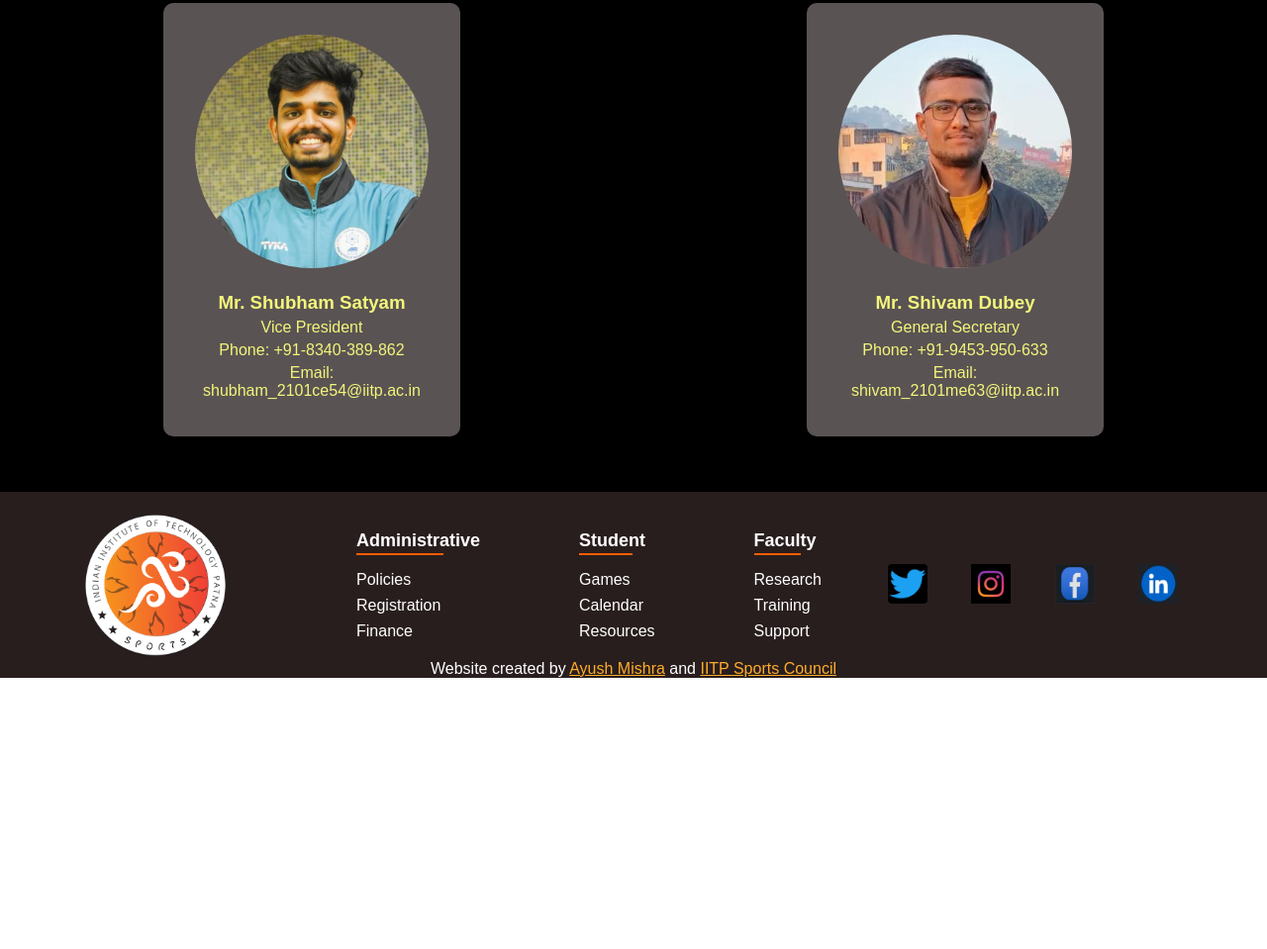
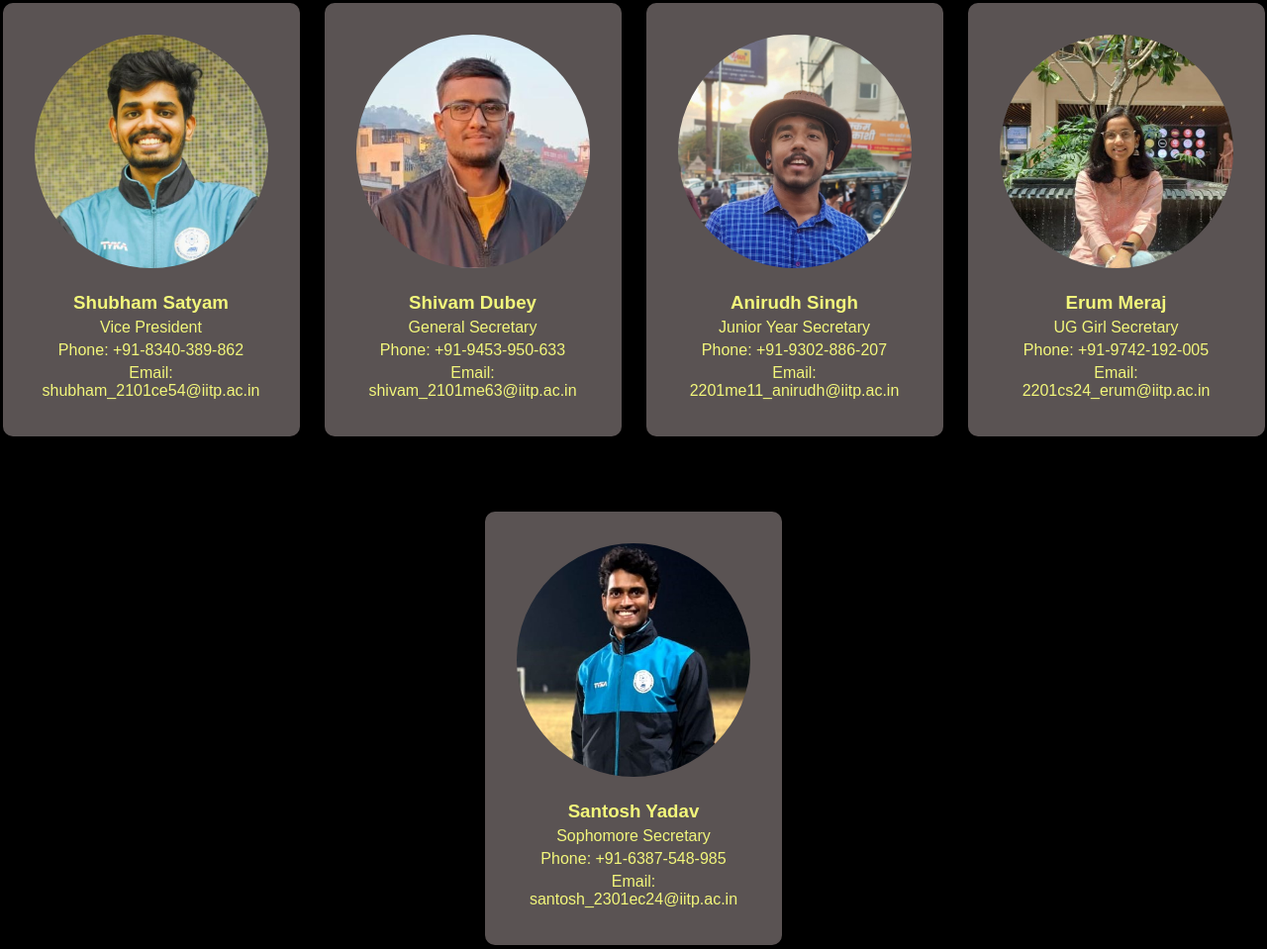
Before and after one commit to shashwatvegeta/IIT-Patna-Sports-Website, a plain HTML site: page sports_council.html in a window 1280 px wide. Shown: the part 1201-2160 px from the top of the page at 99% size. Before the commit the page ends 1891 px from the top, so only its background shows below. Drawn offline with Linux system fonts and the light colour scheme.

Commit message:
council page updated

```diff
--- a/sport_council.css
+++ b/sport_council.css
@@ -219,6 +219,8 @@ body {
     height: auto;
     border-radius: 50%;
     margin-bottom: 10px;
+    aspect-ratio: 1/1;
+    object-fit: cover;
 }
 
 .card h3 {
--- a/sports_council.html
+++ b/sports_council.html
@@ -103,17 +103,38 @@
         </div>
         <div class="card">
             <img src="photo/Shubham Satyam_Vice President .jpeg" alt="Photo 5">
-            <h3>Mr. Shubham Satyam</h3>
+            <h3>Shubham Satyam</h3>
             <p>Vice President</p>
             <p>Phone: +91-8340-389-862</p>
             <p>Email: shubham_2101ce54@iitp.ac.in</p>
         </div>
         <div class="card">
             <img src="photo/Shivam Dubey_ GenSec Sports.jpg" alt="Photo 6">
-            <h3>Mr. Shivam Dubey</h3>
+            <h3>Shivam Dubey</h3>
             <p>General Secretary</p>
             <p>Phone: +91-9453-950-633</p>
             <p>Email: shivam_2101me63@iitp.ac.in</p>
+        </div>
+        <div class="card">
+            <img src="photo/Anirudh.jpg" alt="Photo 7">
+            <h3>Anirudh Singh</h3>
+            <p>Junior Year Secretary</p>
+            <p>Phone: +91-9302-886-207</p>
+            <p>Email: 2201me11_anirudh@iitp.ac.in</p>
+        </div>
+        <div class="card">
+            <img src="photo/Erum.jpg" alt="Photo 8">
+            <h3>Erum Meraj</h3>
+            <p>UG Girl Secretary</p>
+            <p>Phone: +91-9742-192-005</p>
+            <p>Email: 2201cs24_erum@iitp.ac.in</p>
+        </div>
+        <div class="card">
+            <img src="photo/santosh.jpg" alt="Photo 9">
+            <h3>Santosh Yadav</h3>
+            <p>Sophomore Secretary</p>
+            <p>Phone: +91-6387-548-985</p>
+            <p>Email: santosh_2301ec24@iitp.ac.in</p>
         </div>
 
 
```
Also changed, not shown: photo/Anirudh.jpg (added), photo/Erum.jpg (added), photo/santosh.jpg (added).
